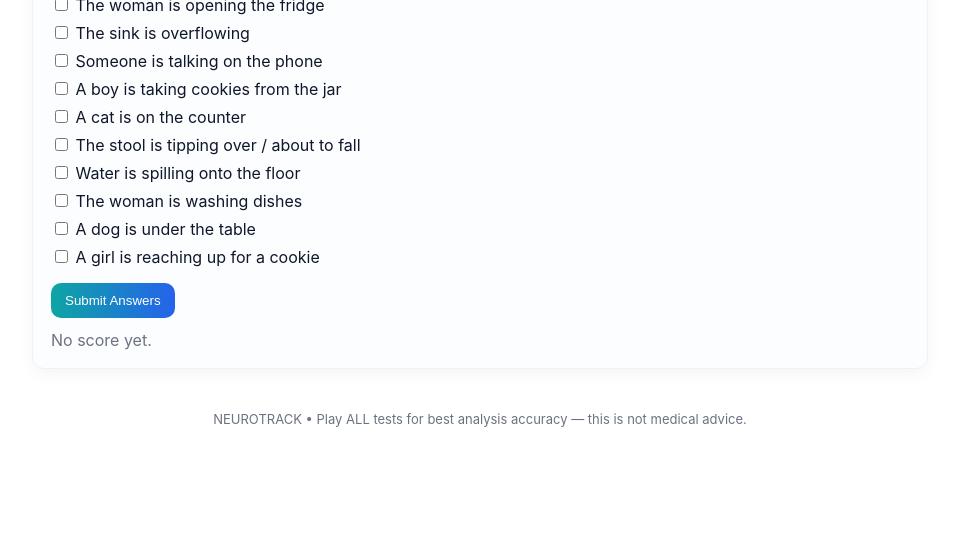
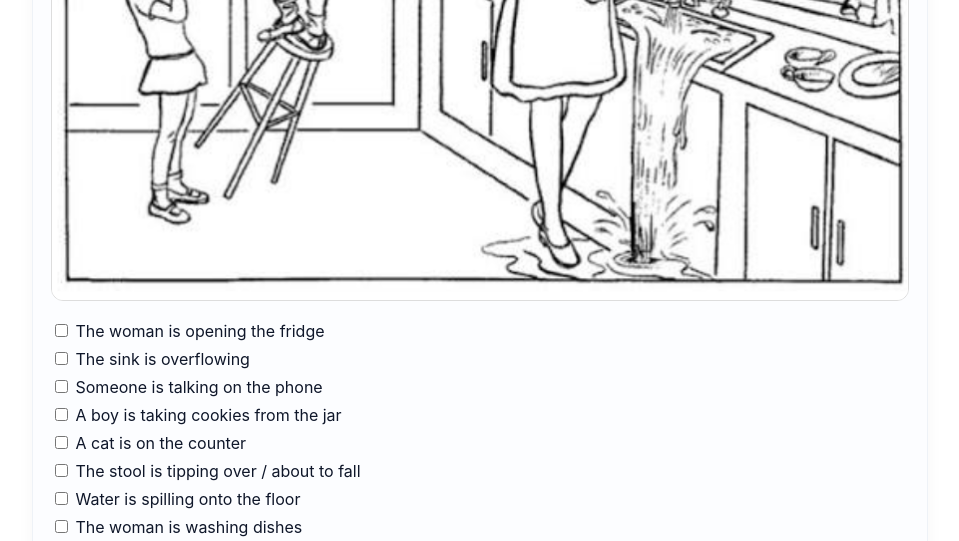
Before and after one commit to Amankesarwani2202/neurotrack, a Flask app: page /cookie-theft in a window 1280 px wide. Shown: the part 530-1071 px from the top of the page, without its empty margins (160-1119 px from the left). Before the commit the page ends 957 px from the top, so only its background shows below. Run offline with Flask 3, Linux system fonts and the light colour scheme.

Commit message:
Improvements!

```diff
--- a/templates/cookie_theft.html
+++ b/templates/cookie_theft.html
@@ -5,7 +5,7 @@
   <p class="muted">Ask: "Look at the picture. Which of these things are happening? Tick all that apply."</p>
 
   <div class="center" style="margin-top:16px">
-    <img id="cookieImage" src="/static/images/cookie_theft.png" alt="Cookie Theft" style="max-width:100%; border:1px solid #ddd; border-radius:12px; background:#fff" />
+    <img id="cookieImage" src="/static/images/cookie_theft.jpg" alt="Cookie Theft" style="max-width:100%; border:1px solid #ddd; border-radius:12px; background:#fff" />
   </div>
 
   <div id="options" style="margin-top:16px;"></div>
--- a/templates/spiral.html
+++ b/templates/spiral.html
@@ -5,7 +5,7 @@
   <p class="muted">Aim: Draw a smooth spiral <strong>to scale</strong> with the guide below. We analyze smoothness, jerkiness, and deviation from a fitted spiral.</p>
 
   <div class="center" style="margin-top:12px">
-    <img src="/static/images/spiral_target.png" alt="Spiral guide" style="max-width:100%; width:320px; border:1px solid #ddd; border-radius:12px; background:#fff" />
+    <img src="/static/images/spiral_target.jpg" alt="Spiral guide" style="max-width:100%; width:320px; border:1px solid #ddd; border-radius:12px; background:#fff" />
   </div>
 
   <div class="muted" style="margin-top:12px">Round <span id="roundLabel">1</span> of 3</div>
```
Also changed, not shown: static/images/cookie_theft.svg (deleted), static/images/spiral_target.svg (deleted), 1 other file.
